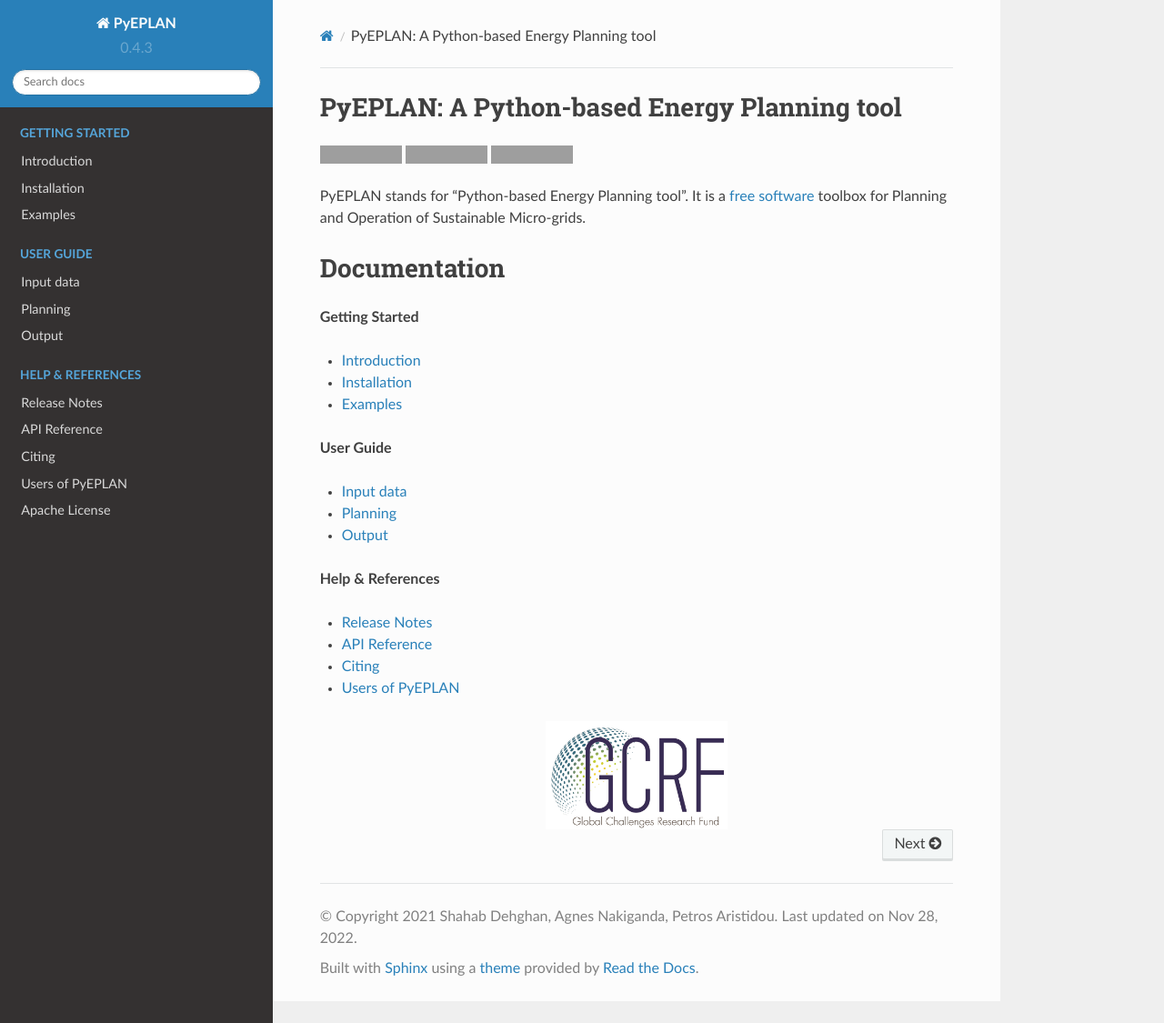
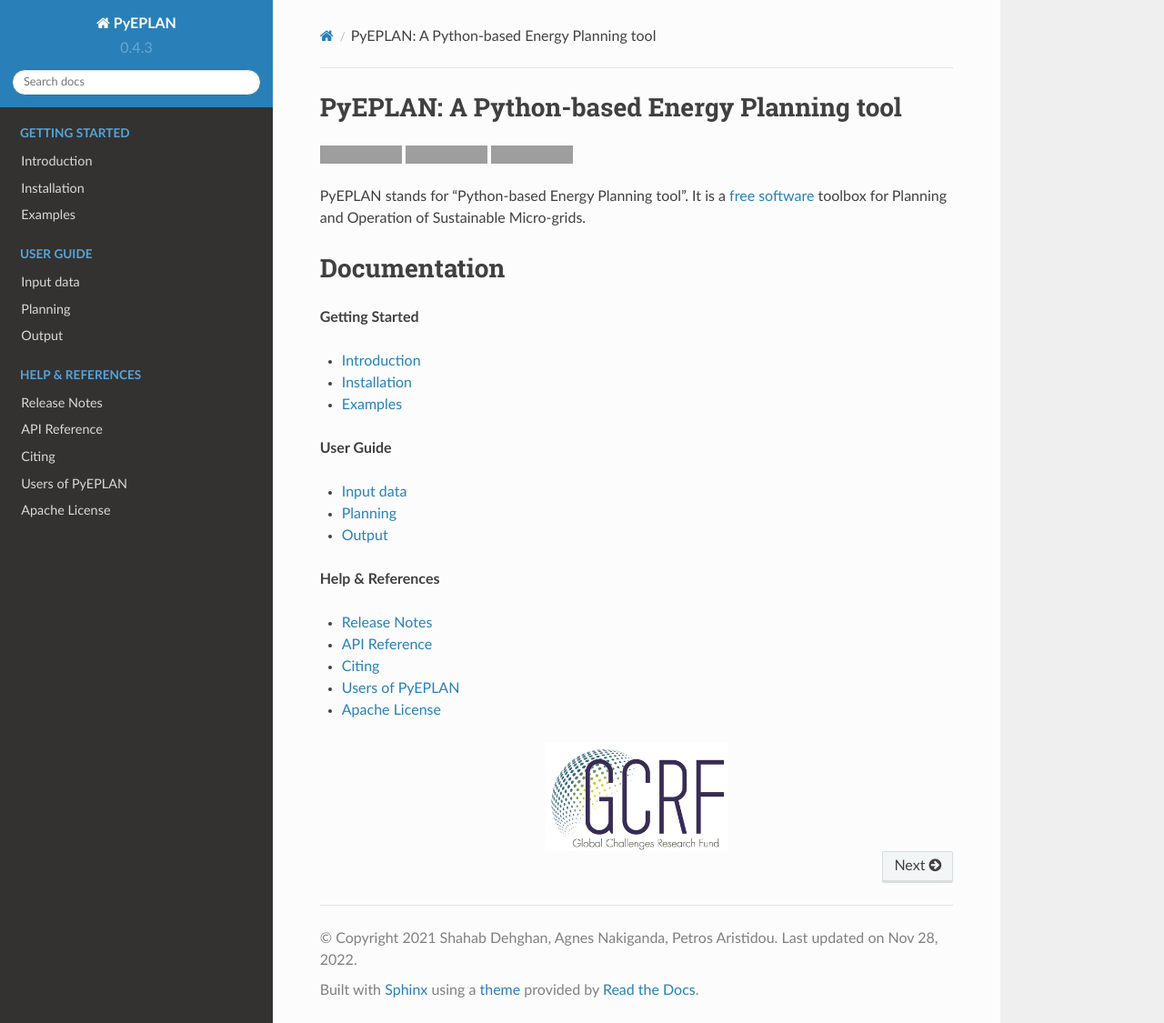
Before and after one commit to SPS-L/pyeplan, a Sphinx documentation site: the page built from docs/index.rst, in a window 1280 px wide and 1125 px high. Shown: the whole window at 91% size. Built offline with Sphinx 7.4.7 and the Read the Docs theme 2.0.0, drawn with Linux system fonts in a browser that asks for light colours; grey boxes are pictures that could not be loaded.

Commit message:
Update index.rst

```diff
--- a/docs/index.rst
+++ b/docs/index.rst
@@ -56,6 +56,7 @@ Documentation
 * :doc:`help_ref/api_reference`
 * :doc:`help_ref/citing`
 * :doc:`help_ref/users`
+* :doc:`LICENSE`
 
 .. toctree::
    :hidden:
```
